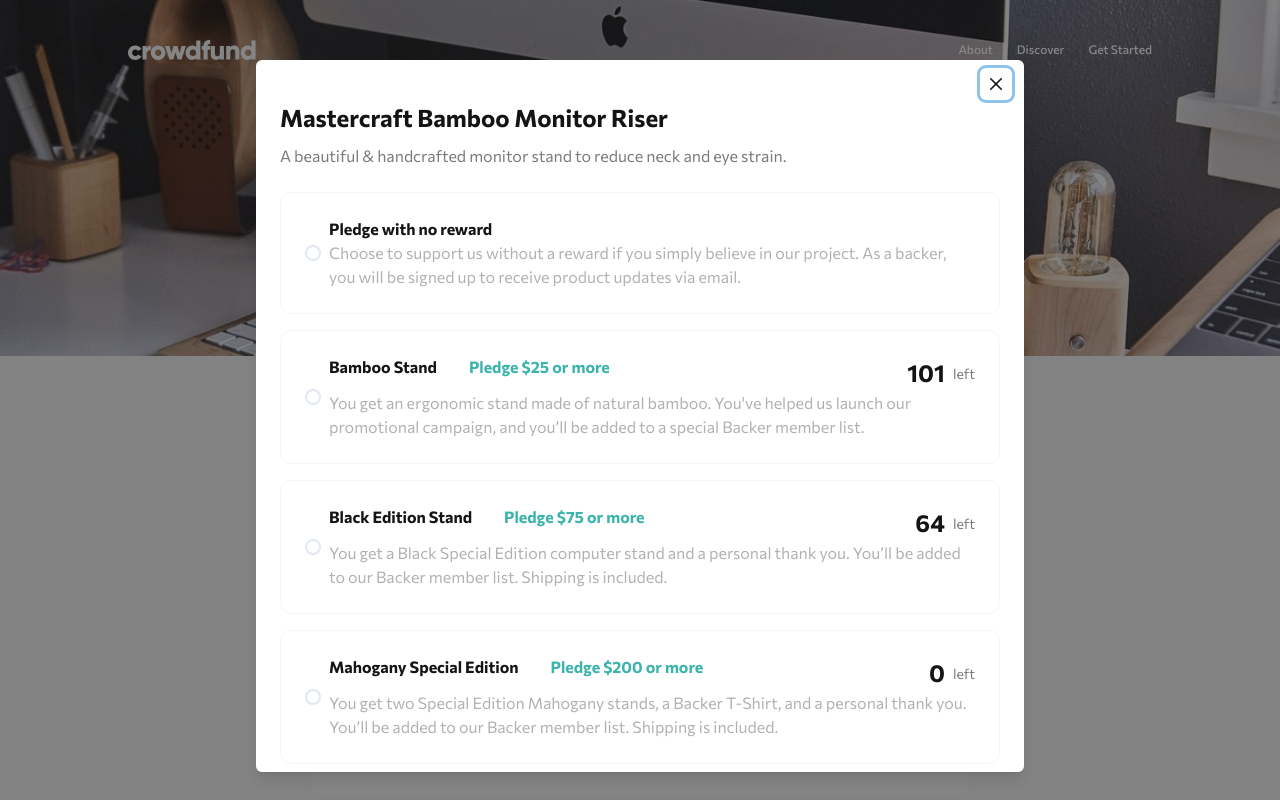
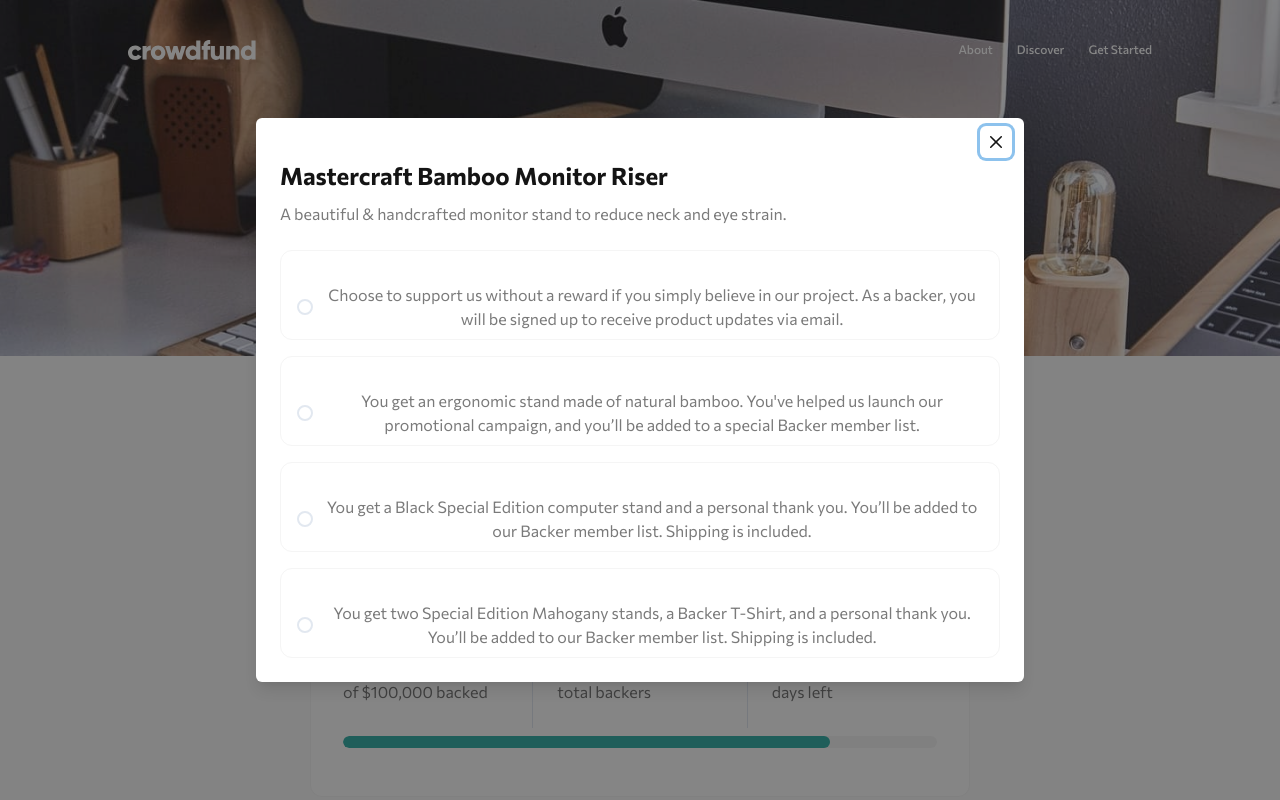
Before and after one commit to donosti1/fm-crowdfunding-product-page, a React (Vite) app: page / in a window 1280 px wide. Both pictures are taken after a click on the button "Back this project". Shown: the top 800 px of the page. Built offline with nearby package versions, Linux system fonts and the light colour scheme.

Commit message:
modal interaction

```diff
--- a/index.html
+++ b/index.html
@@ -9,7 +9,9 @@
 <link rel="preconnect" href="https://fonts.gstatic.com" crossorigin>
 <link href="https://fonts.googleapis.com/css2?family=Commissioner:wght@400;500;700&display=swap" rel="stylesheet">
     <style>
-
+    .modalAccordion .chakra-collapse{
+      width: 100%;
+    }
     </style>
   </head>
   <body>
--- a/src/app/Cards.tsx
+++ b/src/app/Cards.tsx
@@ -38,7 +38,7 @@ const LastStand = (props: any) => {
             left
           </Text>
         </Stack>
-        <Button colorScheme="secondary" fontSize="sm" variant="ghost">
+        <Button colorScheme="secondary" fontSize="sm" variant="ghost" onClick={props.onClick}>
           {props.buttonLabel}
         </Button>
       </Stack>
@@ -95,7 +95,7 @@ const Stand = (props: any) => {
             left
           </Text>
         </Stack>
-        <Button colorScheme="primary" fontSize="sm" variant="ghost">
+        <Button colorScheme="primary" fontSize="sm" variant="ghost" onClick={props.onClick}>
           {props.buttonLabel}
         </Button>
       </Stack>
@@ -138,7 +138,7 @@ const FirstCardContent = () => {
   );
 };
 
-const LastCardContent = () => {
+const LastCardContent = ({onClick}: {onClick: () => void}) => {
   return (
     <Stack spacing={0}>
       <Text fontSize="xl" fontWeight="700" marginBottom={6}>
@@ -173,6 +173,7 @@ const LastCardContent = () => {
           description="You get an ergonomic stand made of natural bamboo. You've helped us launch our promotional campaign, and you’ll be added to a special Backer member list."
           pledge="Pledge $25 or more"
           title="Bamboo Stand"
+          onClick={onClick}
         />
         <Stand
           available="64"
@@ -180,6 +181,7 @@ const LastCardContent = () => {
           description="You get a Black Special Edition computer stand and a personal thank you. You’ll be added to our Backer member list. Shipping is included."
           pledge="Pledge $75 or more"
           title="Black Edition Stand"
+          onClick={onClick}
         />
         <LastStand
           available="0"
@@ -187,6 +189,7 @@ const LastCardContent = () => {
           description="You get two Special Edition Mahogany stands, a Backer T-Shirt, and a personal thank you. You’ll be added to our Backer member list. Shipping is included."
           pledge="Pledge $200 or more"
           title="Mahogany Special Edition"
+          onClick={onClick}
         />
       </Stack>
     </Stack>
--- a/src/app/ModalStands.tsx
+++ b/src/app/ModalStands.tsx
@@ -1,5 +1,21 @@
 import React from "react";
-import {Button, Image, Radio, RadioGroup, Stack, StackDivider, Text} from "@chakra-ui/react";
+import {
+  Accordion,
+  AccordionItem,
+  AccordionButton,
+  AccordionPanel,
+  AccordionIcon,
+  Button,
+  Image,
+  Input,
+  InputGroup,
+  InputLeftElement,
+  Radio,
+  RadioGroup,
+  Stack,
+  StackDivider,
+  Text,
+} from "@chakra-ui/react";
 
 interface StandElements {
   id: number;
@@ -9,7 +25,7 @@ interface StandElements {
   pledge?: string;
   description: string;
 }
-const ModalStand = (props: any) => {
+const ModalStands = ({handleModalButton}: {handleModalButton: () => void}) => {
   const ModalStandItem = (props: StandElements) => {
     const pledgeLabel = props.reward ? (
       <Text color="primary.500" fontWeight="700">
@@ -29,15 +45,9 @@ const ModalStand = (props: any) => {
       ) : null;
 
     return (
-      <Stack
-        alignItems="flex-start"
-        borderColor="secondary.200"
-        borderRadius="xl"
-        borderWidth={1}
-        padding={6}
-      >
-        <Radio value={props.id} variant="ghost">
-          <Stack direction={["row", "row"]} justifyContent="space-between">
+      <Stack>
+        <Radio colorScheme="primary" /* variant="ghost" */ value={props.id}>
+          {/* <Stack direction={["row", "row"]} justifyContent="space-between">
             <Stack direction={["row", "row"]} spacing={8}>
               <Text _hover={{color: "primary.600", cursor: "pointer"}} fontWeight="700">
                 {props.title}
@@ -45,18 +55,98 @@ const ModalStand = (props: any) => {
               {pledgeLabel}
             </Stack>
             {availableLabel}
-          </Stack>
-          <Text color="secondary.400">{props.description}</Text>
+          </Stack> */}
+          <Text color="secondary.500">{props.description}</Text>
         </Radio>
       </Stack>
     );
   };
+  const StandsAccordion = (props: any) => (
+    <AccordionItem borderY={0} marginBottom={4}>
+      {({isExpanded}) => (
+        <Stack
+          alignItems="flex-start"
+          borderColor={isExpanded ? "primary.500" : "secondary.200"}
+          borderRadius="xl"
+          borderWidth={isExpanded ? 2 : 1}
+          paddingTop={6}
+        >
+          <h2>
+            <AccordionButton _focus={{outline: "none"}} _hover={{backgroundColor: "transparent"}}>
+              <ModalStandItem
+                available={props.available}
+                description={props.description}
+                id={props.id}
+                pledge={props.pledge}
+                reward={props.reward}
+                title={props.title}
+              />
+            </AccordionButton>
+          </h2>
+          <AccordionPanel borderTopWidth={1}>
+            <Stack alignItems="center" direction="row" justifyContent="space-between">
+              <Text color="secondary.500">Enter your pledge</Text>
+              <Stack alignItems="center" direction="row">
+                <InputGroup width={32}>
+                  <InputLeftElement color="secondary.500" fontSize="lg" pointerEvents="none">
+                    $
+                  </InputLeftElement>
+                  <Input
+                    _focus={{borderColor: "primary.500", cursor: "pointer"}}
+                    _hover={{borderColor: "primary.500", cursor: "pointer"}}
+                    borderRadius="3xl"
+                    fontWeight="700"
+                  />
+                </InputGroup>
+                <Button colorScheme="primary" variant="ghost" onClick={() => handleModalButton()}>
+                  Continue
+                </Button>
+              </Stack>
+            </Stack>
+          </AccordionPanel>
+        </Stack>
+      )}
+    </AccordionItem>
+  );
 
   return (
     <>
       <RadioGroup name="selectedStand">
+        <Accordion allowToggle className="modalAccordion">
+          <StandsAccordion
+            description="Choose to support us without a reward if you simply believe in our project. As
+          a backer, you will be signed up to receive product updates via email."
+            id={0}
+            reward={false}
+            title="Pledge with no reward"
+          />
+          <StandsAccordion
+            available={101}
+            description="You get an ergonomic stand made of natural bamboo. You've helped us launch our promotional campaign, and you’ll be added to a special Backer member list."
+            id={1}
+            pledge="Pledge $25 or more"
+            reward={true}
+            title="Bamboo Stand"
+          />
+          <StandsAccordion
+            available={64}
+            description="You get a Black Special Edition computer stand and a personal thank you. You’ll be added to our Backer member list. Shipping is included."
+            id={2}
+            pledge="Pledge $75 or more"
+            reward={true}
+            title="Black Edition Stand"
+          />
+          <StandsAccordion
+            available={0}
+            description="You get two Special Edition Mahogany stands, a Backer T-Shirt, and a personal thank you. You’ll be added to our Backer member list. Shipping is included."
+            id={3}
+            pledge="Pledge $200 or more"
+            reward={true}
+            title="Mahogany Special Edition"
+          />
+        </Accordion>
         <Stack spacing={4}>
-          <ModalStandItem
+          {/* <ModalStandItem
             description="Choose to support us without a reward if you simply believe in our project. As
           a backer, you will be signed up to receive product updates via email."
             id={0}
@@ -86,11 +176,11 @@ const ModalStand = (props: any) => {
             pledge="Pledge $200 or more"
             reward={true}
             title="Mahogany Special Edition"
-          />
+          /> */}
         </Stack>
       </RadioGroup>
     </>
   );
 };
 
-export default ModalStand;
+export default ModalStands;
--- a/src/app/index.tsx
+++ b/src/app/index.tsx
@@ -23,6 +23,7 @@ import ModalStands from "./ModalStands";
 
 const App: React.FC = () => {
   const {isOpen, onOpen, onClose} = useDisclosure();
+  const [showMessage, setShowMessage] = React.useState<boolean>(false);
   const CTAButton = (props: any) => {
     return (
       <Button colorScheme="primary" variant="ghost" onClick={onOpen}>
@@ -134,16 +135,33 @@ const App: React.FC = () => {
           >
             <TitleCard />
             <Card componentToPassDown={<FirstCardContent />} />
-            <Card componentToPassDown={<LastCardContent />} />
+            <Card componentToPassDown={<LastCardContent onClick={onOpen} />} />
           </Stack>
         </Stack>
       </Stack>
-      <Modal isOpen={isOpen} size="3xl" onClose={onClose}>
+      <Modal isCentered isOpen={isOpen} size={showMessage ? "lg" : "3xl"} onClose={onClose}>
         <ModalOverlay />
-        <ModalContent>
+        <ModalContent paddingBottom={showMessage ? 6 : 0}>
           <ModalHeader />
-          <ModalCloseButton />
+          {!showMessage && <ModalCloseButton />}
           <ModalBody>
+            {showMessage && (
+              <Stack alignItems="center">
+                <Image alt="icon-check" src="/assets/icon-check.svg" />
+                <Text as="h3" fontSize="xl" fontWeight="700">
+                  Thanks for your support!
+                </Text>
+                <Text color="secondary.500" paddingY={6}>
+                  Your pledge brings us one step closer to sharing Mastercraft Bamboo Monitor Riser
+                  worldwide. You will get an email once our campaign is completed.
+                </Text>
+                <Button alignSelf="center" colorScheme="primary" variant="ghost" onClick={onClose}>
+                  Got it
+                </Button>
+              </Stack>
+            )}
+            {!showMessage && (
+              <>
                 <Text as="h2" fontSize="2xl" fontWeight="700" paddingBottom={2}>
                   Mastercraft Bamboo Monitor Riser
                 </Text>
@@ -156,7 +174,9 @@ const App: React.FC = () => {
                 >
                   A beautiful & handcrafted monitor stand to reduce neck and eye strain.
                 </Text>
-            <ModalStands />
+                <ModalStands handleModalButton={() => setShowMessage(true)} />
+              </>
+            )}
           </ModalBody>
         </ModalContent>
       </Modal>
--- a/src/theme.ts
+++ b/src/theme.ts
@@ -65,7 +65,7 @@ export default extendTheme({
           borderRadius: "3xl",
           color: "white",
           height: 12,
-          paddingX: 10,
+          paddingX: 6,
           ":hover, :focus": {
             backgroundColor: `${colorScheme}.600`,
             color: "white",
```
Lines whose indentation alone changed are shown as unchanged.
